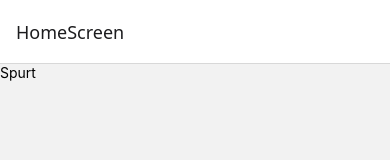
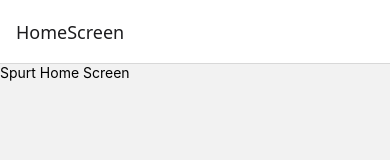
Before and after one commit to dgomie/spurt, a React Native app: screen /HomeScreen in a window 390 px wide. Shown: the top 160 px of the page. Built offline with nearby package versions, Linux system fonts and the light colour scheme.

Commit message:
modify screen dummy data

```diff
--- a/screens/HomeScreen.js
+++ b/screens/HomeScreen.js
@@ -1,7 +1,11 @@
 import { Text, View } from 'react-native';
 
 function HomeScreen() {
-  return <View><Text>Spurt</Text></View>;
+  return (
+    <View>
+      <Text>Spurt Home Screen</Text>
+    </View>
+  );
 }
 
 export default HomeScreen;
```
Also changed, not shown: screens/LibraryScreen.js (+11 -0 lines), screens/SpurtScreen.js (+11 -0 lines).
